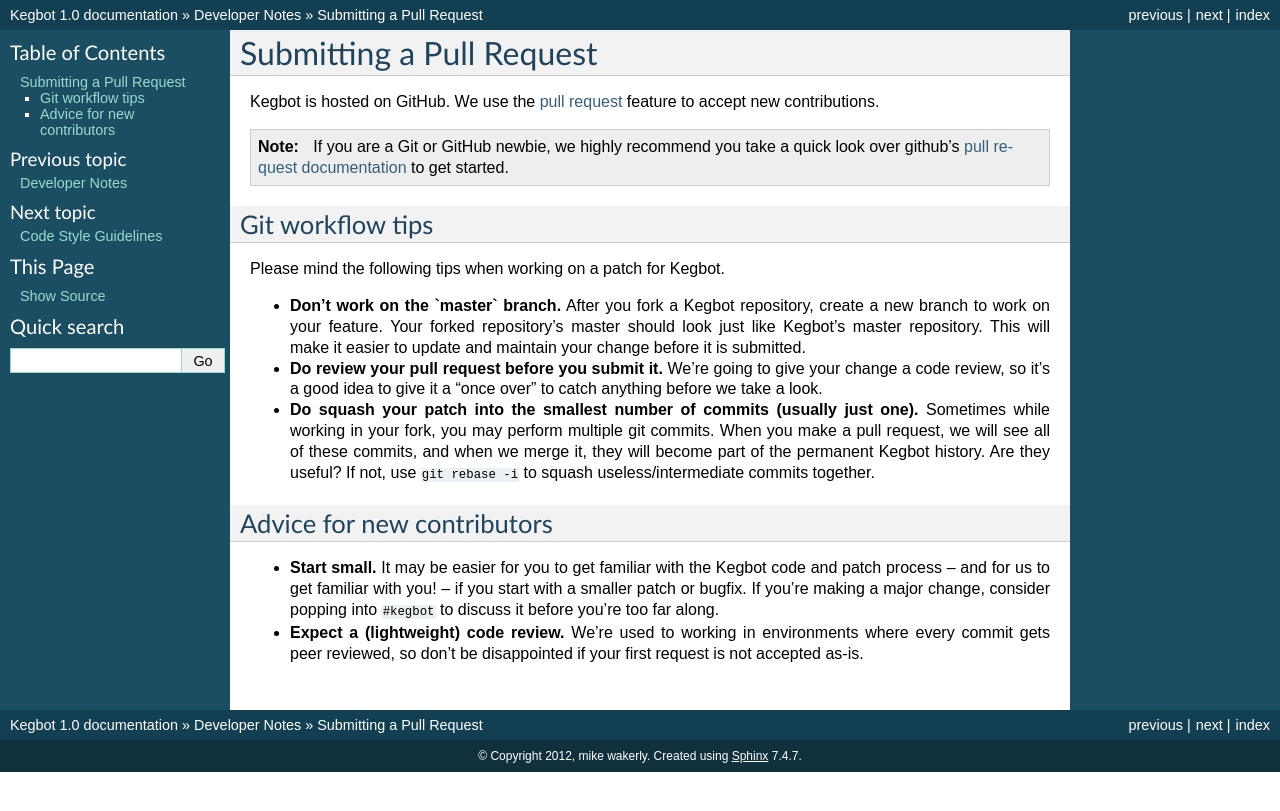
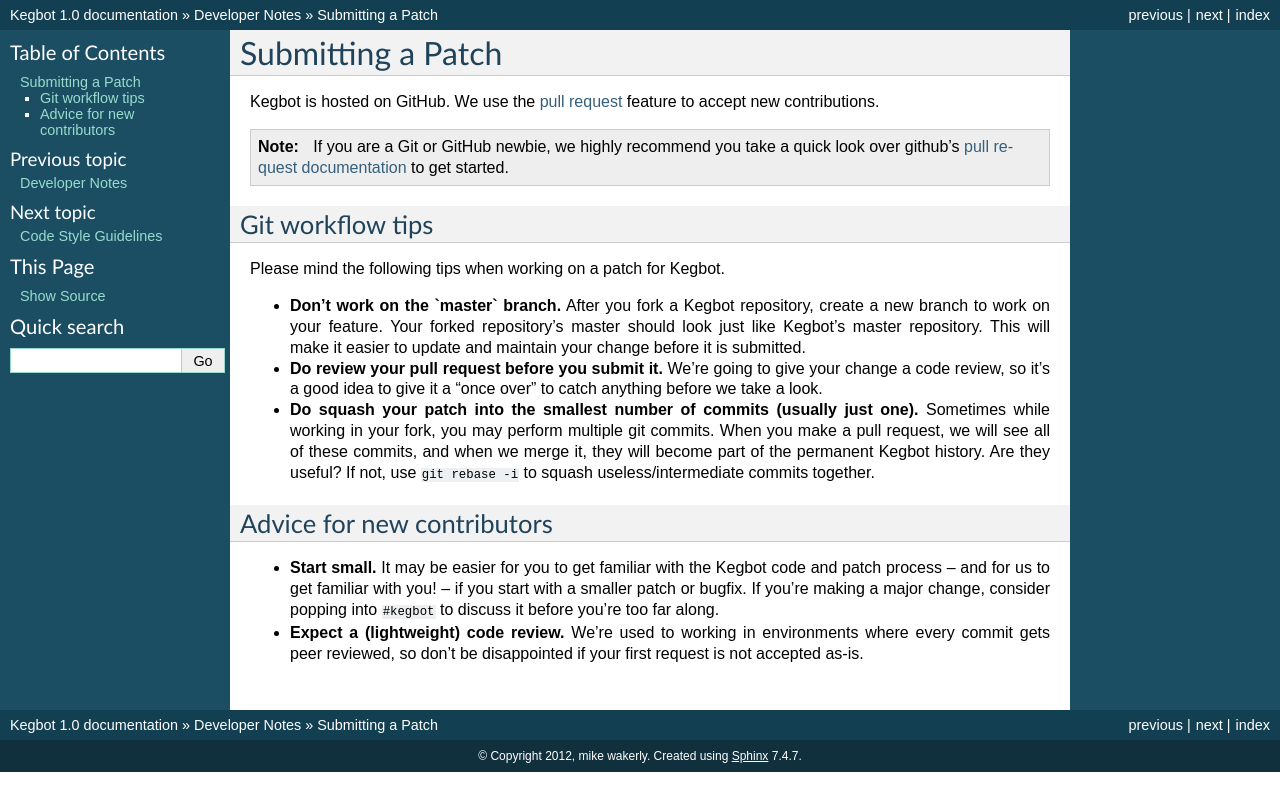
Before and after one commit to Kegbot/kegbot-docs, a Sphinx documentation site: the page built from source/developer/patch.rst, in a window 1280 px wide. Shown: the top 811 px of the page. Built offline with Sphinx 7.4.7, drawn with Linux system fonts in a browser that asks for light colours; pages that are not in the unit, such as notebooks, are missing from menus.

Commit message:
Rename pull request doc.

```diff
--- a/source/developer/index.rst
+++ b/source/developer/index.rst
@@ -8,5 +8,5 @@
 .. toctree::
   :maxdepth: 2
 
-  pull-request
+  patch
   code-style
--- a/source/developer/pull-request.rst
+++ b/source/developer/patch.rst
@@ -1,7 +1,7 @@
 .. _pull-request:
 
-Submitting a Pull Request
-=========================
+Submitting a Patch
+==================
 
 Kegbot is hosted on GitHub.  We use the `pull request
 <https://help.github.com/articles/using-pull-requests>`_ feature to accept new
```
